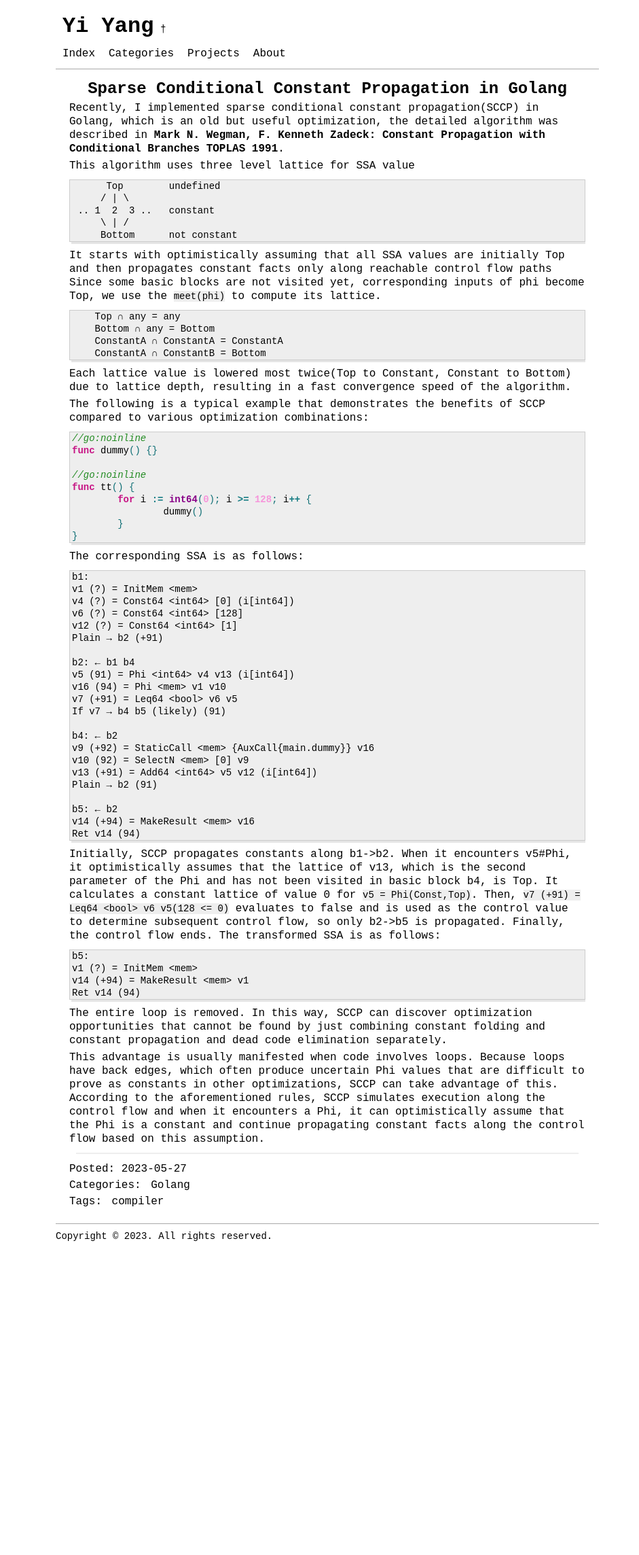
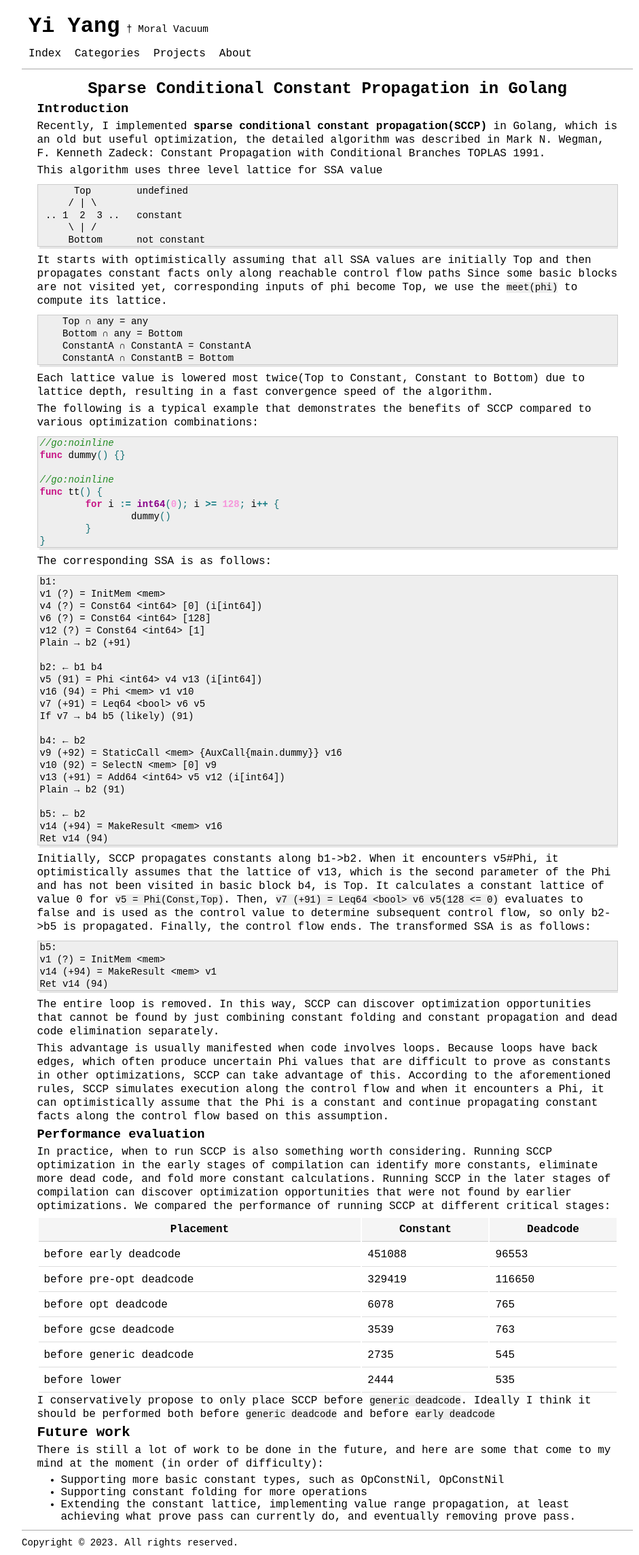
Before and after one commit to y1yang0/y1yang0.github.io, a Jekyll site: the page built from _posts/2023-05-27-sccp-in-golang.md, in a window 1280 px wide. Shown: the whole page at 68% size, without its empty margins (158-1099 px from the left). Built offline with Jekyll 4.4.1, drawn with Linux system fonts in a browser that asks for light colours; before the commit the page ends 1837 px from its top, so only the background shows below that.

Commit message:
23/5/27 compiler pass alignment

```diff
--- a/_config.yml
+++ b/_config.yml
@@ -6,7 +6,7 @@ title: Yi Yang
 email: y1yang0x@gmail.com
 name: Yi Yang
 description: >- # this means to ignore newlines until "baseurl:"
-  †
+  † Moral Vacuum
 keywords: [Your keywords]
 baseurl: '' # the subpath of your site, e.g. /`blog
 url: '' # the base hostname & protocol for your site, e.g. http://example.com
--- a/_layouts/post.html
+++ b/_layouts/post.html
@@ -14,33 +14,8 @@ layout: default
   <div class="post-content">
     {{ content }}
   </div>
-  <hr/>
-  <div class="post-info">
-    <div class="post-date">
-      {{ site.data.lang[site.language].post_write_date}}
-      {{ page.date | date: '%Y-%m-%d' }}
-      {% if page.last_modified_at %}
-        ,
-        {{ site.data.lang[site.language].post_update_date}}
-        {{ page.last_modified_at | date: '%Y-%m-%d' }}
-      {% endif %}
-    </div>
-    <div class="post-categories">
-      <span>{{ site.data.lang[site.language].post_categories }}</span>
-      {% for category in page.categories %}
-      <a
-        href="{{ site.baseurl }}/categories#{{ category }}"
-        class="post-category">
-        {{ category }}
-      </a>
-      {% endfor %}
-    </div>
-    <div class="post-tags">
-      <span>{{ site.data.lang[site.language].post_tags }}</span>
-      {% for tag in page.tags %}
-      <span class="post-tag">{{ tag }}</span>
-      {% endfor %}
-    </div>
+  <!-- <hr/> -->
+  <!-- <div class="post-info">
     <div class="post-other">
       {% if page.next %}
       <div>
@@ -66,5 +41,5 @@ layout: default
     {% if site.comments %}
       {% include comments.html %}
     {% endif %}
-  </div>
+  </div> -->
 </article>
--- a/_posts/2023-05-27-sccp-in-golang.md
+++ b/_posts/2023-05-27-sccp-in-golang.md
@@ -2,11 +2,12 @@
 layout: post
 title:  "Sparse Conditional Constant Propagation in Golang"
 date:   2023-05-27
-categories: [Golang]
+categories: [Golang, Compiler]
 tags: [compiler]
 ---
 
-Recently, I implemented sparse conditional constant propagation(SCCP) in Golang, which is an old but useful optimization, the detailed algorithm was described in **Mark N. Wegman, F. Kenneth Zadeck: Constant Propagation with Conditional Branches TOPLAS 1991**.
+### Introduction
+Recently, I implemented **sparse conditional constant propagation(SCCP)** in Golang, which is an old but useful optimization, the detailed algorithm was described in Mark N. Wegman, F. Kenneth Zadeck: Constant Propagation with Conditional Branches TOPLAS 1991.
 
 This algorithm uses three level lattice for SSA value
 
@@ -80,3 +81,24 @@ Ret v14 (94)
 The entire loop is removed. In this way, SCCP can discover optimization opportunities that cannot be found by just combining constant folding and constant propagation and dead code elimination separately.
 
 This advantage is usually manifested when code involves loops. Because loops have back edges, which often produce uncertain Phi values that are difficult to prove as constants in other optimizations, SCCP can take advantage of this. According to the aforementioned rules, SCCP simulates execution along the control flow and when it encounters a Phi, it can optimistically assume that the Phi is a constant and continue propagating constant facts along the control flow based on this assumption.
+
+### Performance evaluation
+In practice, when to run SCCP is also something worth considering. Running SCCP optimization in the early stages of compilation can identify more constants, eliminate more dead code, and fold more constant calculations. Running SCCP in the later stages of compilation can discover optimization opportunities that were not found by earlier optimizations. We compared the performance of running SCCP at different critical stages:
+
+| Placement | Constant | Deadcode |
+| --------- | -------- | -------- |
+| before early deadcode | 451088 | 96553 |
+| before pre-opt deadcode | 329419 | 116650 |
+| before opt deadcode | 6078 | 765 |
+| before gcse deadcode | 3539 | 763 |
+| before generic deadcode | 2735 | 545 |
+| before lower | 2444 | 535 |
+
+I conservatively propose to only place SCCP before `generic deadcode`. Ideally I think it should be performed both before `generic deadcode` and before `early deadcode`
+
+## Future work
+There is still a lot of work to be done in the future, and here are some that come to my mind at the moment (in order of difficulty):
+
+- Supporting more basic constant types, such as OpConstNil, OpConstNil
+- Supporting constant folding for more operations
+- Extending the constant lattice, implementing value range propagation, at least achieving what prove pass can currently do, and eventually removing prove pass.
--- a/_sass/container.scss
+++ b/_sass/container.scss
@@ -3,7 +3,7 @@
 .container-wrapper {
   width: 100%;
   margin: 0 auto;
-  max-width: 800px;
+  max-width: 900px;
 }
 
 .container-header {
```
Also changed, not shown: _posts/2023-05-27-compiler-pass-checklist.md (added, +120 -0 lines), _posts/2023-07-12-two-phase-segmented-heapdump.md (added, +117 -0 lines), pages/about.md (+1 -1 lines), assets/images/avatar.jpg, 4 other files.
